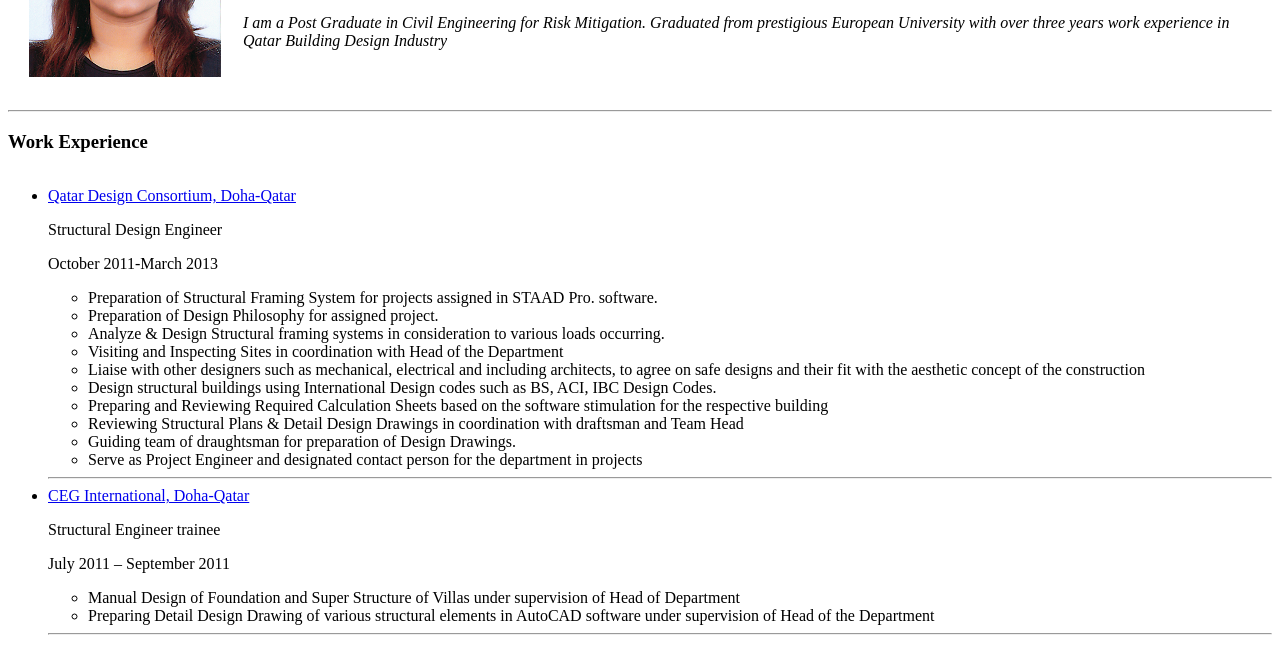
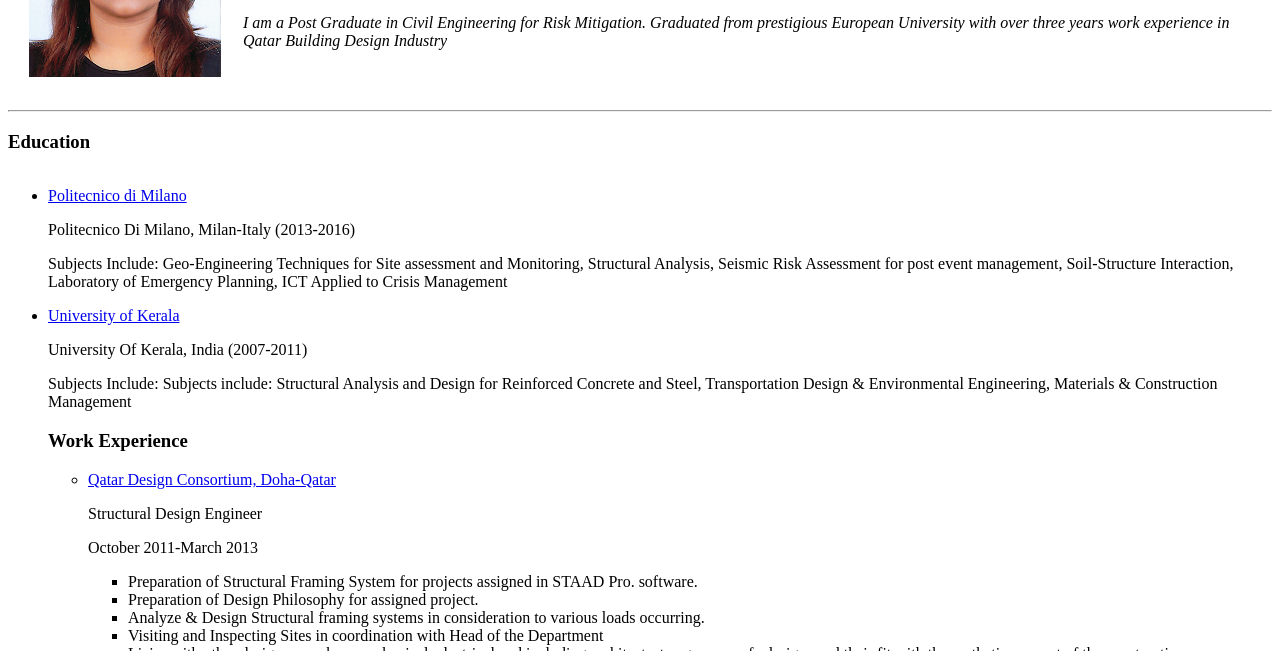
Before and after one commit to tenuthomas/cv, a plain HTML site: page index.html in a window 1280 px wide. Shown: the part 144-795 px from the top of the page. Drawn offline with Linux system fonts and the light colour scheme.

Commit message:
Update index.html

```diff
--- a/index.html
+++ b/index.html
@@ -16,6 +16,31 @@ Qatar Building Design Industry </em> </p></td>
 </tr>
 </table>
 <hr>
+    <h3> Education</h3>
+    <table cellspacing=10>
+    </table>
+    <ul>
+ <li> <a href="https://www.polimi.it/">   Politecnico di Milano </a></li>
+
+<p> Politecnico Di Milano, Milan-Italy (2013-2016)</p>
+
+<p> Subjects Include:
+Geo-Engineering Techniques for Site assessment and Monitoring, Structural Analysis,
+Seismic Risk Assessment for post event management, Soil-Structure Interaction,
+Laboratory of Emergency Planning, ICT Applied to Crisis Management </p>
+
+
+  <li> <a href="https://www.keralauniversity.ac.in/">   University of Kerala </a></li>
+
+<p> University Of Kerala, India (2007-2011) </p>
+
+<p> Subjects Include:
+Subjects include:
+Structural Analysis and Design for Reinforced Concrete and Steel, Transportation
+Design & Environmental Engineering, Materials & Construction Management </p>
+
+
+
  <h3> Work Experience </h3>
 <table cellspacing=10>
 
```
